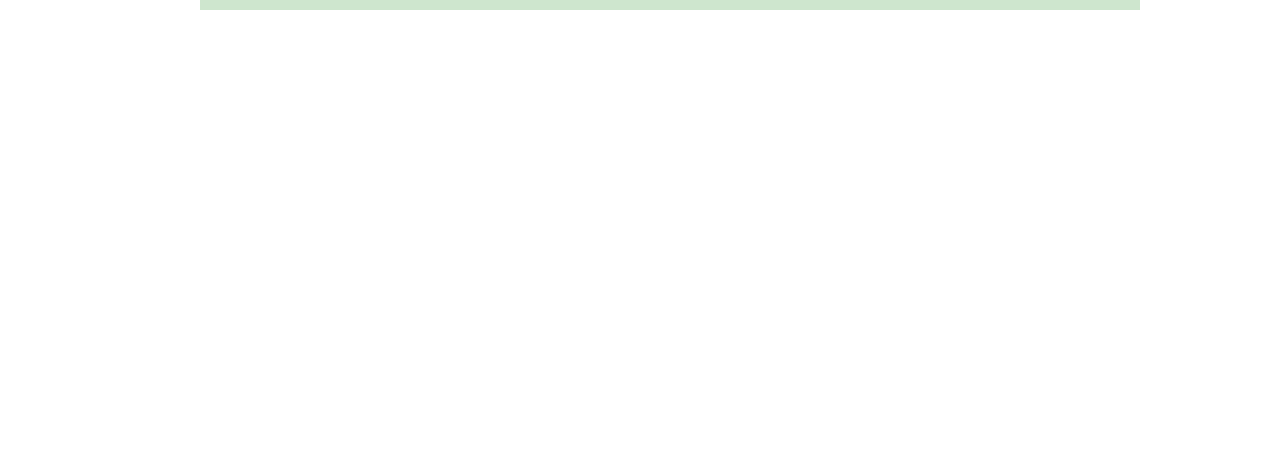
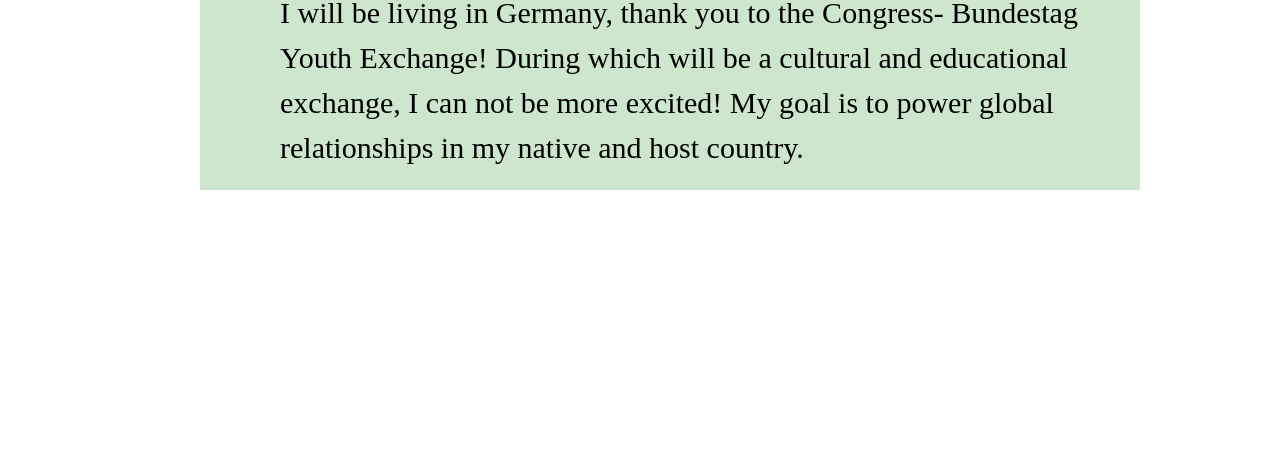
Before and after one commit to AngelinaKapp/allesangelina.github.io, a plain HTML site: page blog.html in a window 1280 px wide. Shown: the part 330-800 px from the top of the page. Drawn offline with Linux system fonts and the light colour scheme.

Commit message:
updated alles
updated text

```diff
--- a/blog.html
+++ b/blog.html
@@ -33,7 +33,11 @@
     <!-- This ends the navigation bar -->
     </div>
 
-     <p id="opening">Hello! this is my blog page!!</p>
+     <p id="opening"><b>Hello and welcome to my blog!</b> <br>
+     I will be living in Germany, thank you to
+     the Congress- Bundestag Youth Exchange! During which will be
+    a cultural and educational exchange, I can not be more excited!
+    My goal is to power global relationships in my native and host country.</p>
 
   </body>
 </html>
```
Also changed, not shown: about.html (+2 -2 lines), images.html (+1 -1 lines), index.html (+1 -1 lines).
